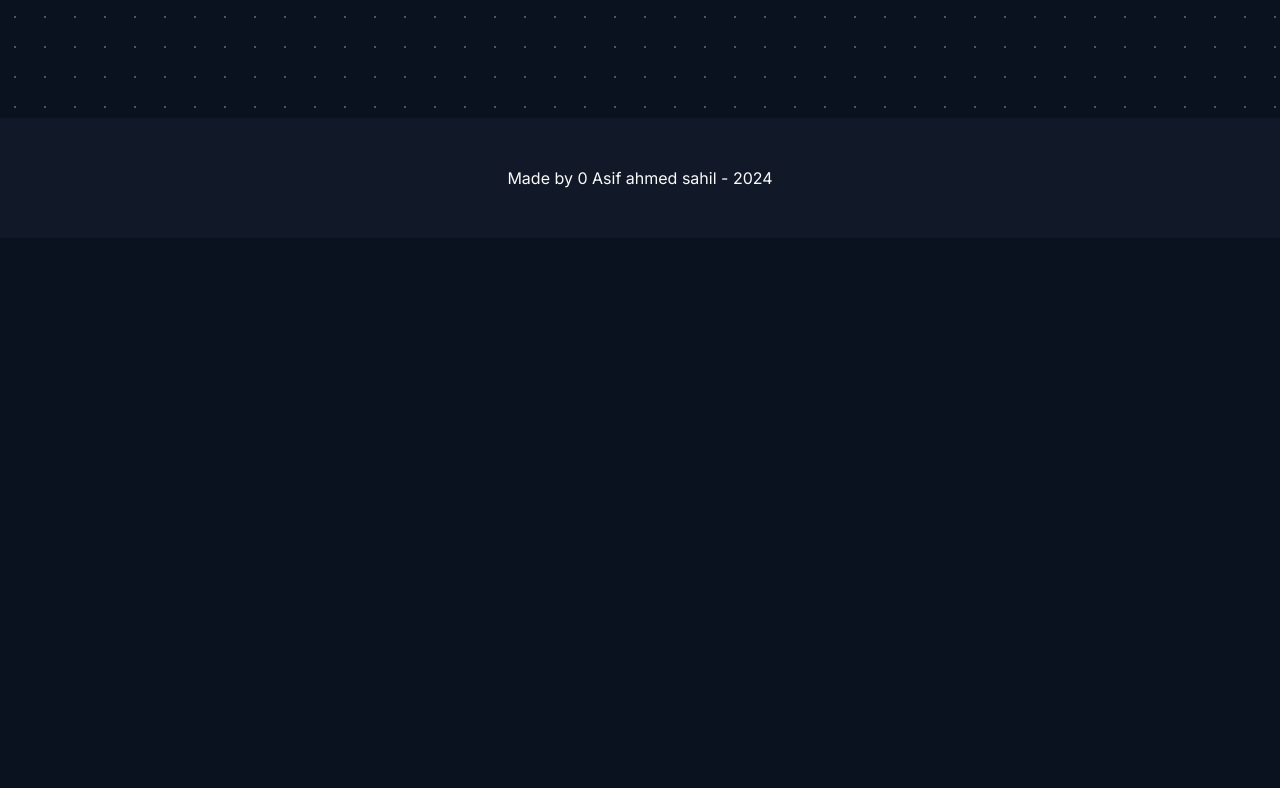
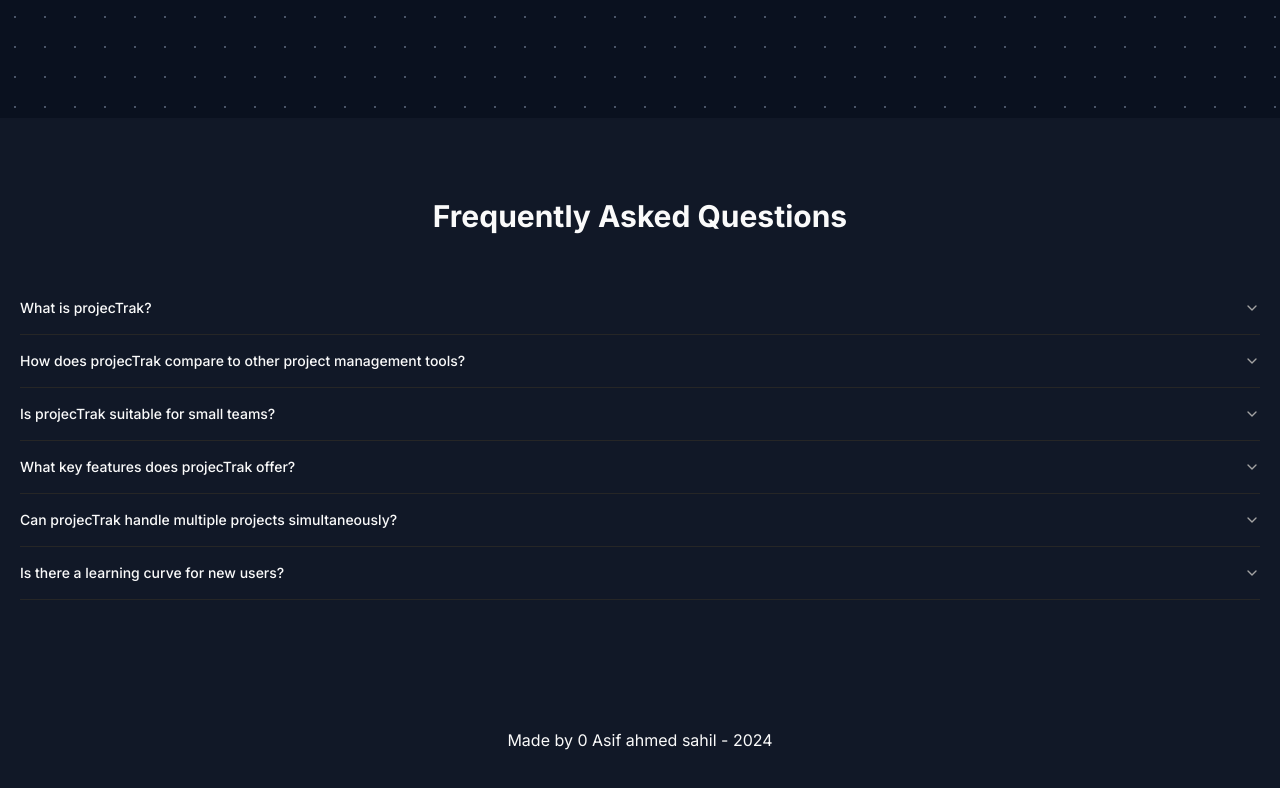
Before and after one commit to AsifAhmedSahil/ProjecTrak---agile-project-management-full-stack-app---NextJS-react-tailwind-clerk-shadcn-NeonDB, a Next.js app: page / in a window 1280 px wide. Shown: the part 1468-2256 px from the top of the page. Before the commit the page ends 1706 px from the top, so only its background shows below. Built offline with nearby package versions, Linux system fonts and the light colour scheme; no server answers.

Commit message:
Frequently Asked Questions

```diff
--- a/app/page.js
+++ b/app/page.js
@@ -3,7 +3,13 @@ import { Button } from "@/components/ui/button";
 import { Card, CardContent } from "@/components/ui/card";
 import { BarChart, Calendar, ChevronRight, Layout } from "lucide-react";
 import Link from "next/link";
-
+import faqs from "@/data/faqs";
+import {
+  Accordion,
+  AccordionContent,
+  AccordionItem,
+  AccordionTrigger,
+} from "@/components/ui/accordion";
 
 const features = [
   {
@@ -35,7 +41,9 @@ export default function Home() {
           Transform Your Workflow <br />
           <span>with ProjecTrak</span>
         </h1>
-        <p className="text-xl font-semibold max-w-3xl mx-auto mb-10 text-gray-300 ">Empower your team with our intuitive project management solution.</p>
+        <p className="text-xl font-semibold max-w-3xl mx-auto mb-10 text-gray-300 ">
+          Empower your team with our intuitive project management solution.
+        </p>
 
         <Link href={"/onboarding"}>
           <Button size="lg" className="mr-4">
@@ -71,11 +79,34 @@ export default function Home() {
       </section>
       {/* ---------------------------------------- */}
 
-      <section  className=" py-20 ">
+      <section className=" py-20 ">
         <div className="container mx-auto">
-          <h3 className="text-3xl font-bold mb-12 text-center">Trusted by Industry Leaders</h3>
-            <CompanyCarousel/>
+          <h3 className="text-3xl font-bold mb-12 text-center">
+            Trusted by Industry Leaders
+          </h3>
+          <CompanyCarousel />
+        </div>
+      </section>
+      {/* ---------------------------------------- */}
 
+      <section className=" bg-gray-900 py-20 px-5">
+        <div className="container mx-auto">
+          <h3 className="text-3xl font-bold mb-12 text-center">
+            Frequently Asked Questions
+          </h3>
+          <Accordion type="single" collapsible>
+            {
+              faqs.map((faq,index) =>(
+                <AccordionItem key={index} value={`item-${index}`} className="w-full">
+              <AccordionTrigger>{faq.question}</AccordionTrigger>
+              <AccordionContent>
+                {faq.answer}
+
+              </AccordionContent>
+            </AccordionItem>
+              ))
+            }
+          </Accordion>
         </div>
       </section>
     </div>
--- a/data/faqs.json
+++ b/data/faqs.json
@@ -1,26 +1,26 @@
 [
     {
-      "question": "What is ZCRUM?",
-      "answer": "ZCRUM is a powerful project management tool designed to help teams organize, track, and manage their work efficiently. It combines intuitive design with robust features to streamline your workflow and boost productivity."
+      "question": "What is projecTrak?",
+      "answer": "projecTrak is an agile project management platform designed to help teams efficiently plan, track, and deliver projects. It combines powerful tools with an intuitive interface to streamline workflows and increase productivity, making it easier for teams to manage their tasks and meet project goals."
     },
     {
-      "question": "How does ZCRUM compare to other project management tools?",
-      "answer": "ZCRUM offers a unique combination of intuitive design, powerful features, and flexibility. Unlike other tools, we focus on providing a seamless experience for both agile and traditional project management methodologies, making it versatile for various team structures and project types."
+      "question": "How does projecTrak compare to other project management tools?",
+      "answer": "projecTrak sets itself apart by focusing on agile project management methodologies. Unlike other tools that may be more rigid or suited for traditional project management, projecTrak offers flexibility, scalability, and features specifically tailored for agile teams, such as customizable boards, sprint tracking, and real-time collaboration."
     },
     {
-      "question": "Is ZCRUM suitable for small teams?",
-      "answer": "Absolutely! ZCRUM is designed to be scalable and flexible. It works great for small teams and can easily grow with your organization as it expands. Our user-friendly interface ensures that teams of any size can quickly adapt and start benefiting from ZCRUM's features."
+      "question": "Is projecTrak suitable for small teams?",
+      "answer": "Yes, projecTrak is ideal for teams of all sizes, including small teams. Its scalable design and user-friendly interface make it simple for small teams to adopt, while still offering the robust features needed for growth and expanding teams. You can start small and scale as your team or projects grow."
     },
     {
-      "question": "What key features does ZCRUM offer?",
-      "answer": "ZCRUM provides a range of powerful features including intuitive Kanban boards for visualizing workflow, robust sprint planning tools for agile teams, comprehensive reporting for data-driven decisions, customizable workflows, time tracking, and team collaboration tools. These features work seamlessly together to enhance your project management experience."
+      "question": "What key features does projecTrak offer?",
+      "answer": "projecTrak provides a variety of key features including agile sprint planning, customizable Kanban boards, task tracking, team collaboration, real-time reporting, and time management tools. It allows teams to adapt workflows to their needs, track progress, and make data-driven decisions, all within a single platform."
     },
     {
-      "question": "Can ZCRUM handle multiple projects simultaneously?",
-      "answer": "Yes, ZCRUM is built to manage multiple projects concurrently. You can easily switch between projects, and get a bird's-eye view of all your ongoing work. This makes ZCRUM ideal for organizations juggling multiple projects or clients."
+      "question": "Can projecTrak handle multiple projects simultaneously?",
+      "answer": "Yes, projecTrak is built to handle multiple projects at once. You can easily switch between different projects, monitor progress across teams, and have a comprehensive overview of your ongoing work. This makes projecTrak perfect for organizations managing several projects or clients simultaneously."
     },
     {
       "question": "Is there a learning curve for new users?",
-      "answer": "While ZCRUM is packed with features, we've designed it with user-friendliness in mind. New users can quickly get up to speed thanks to our intuitive interface, helpful onboarding process, and comprehensive documentation."
+      "answer": "projecTrak is designed to be user-friendly with an intuitive interface that helps new users get started quickly. With easy onboarding, in-app tips, and detailed documentation, even users with little experience in project management can start using projecTrak effectively in no time."
     }
   ]
```
